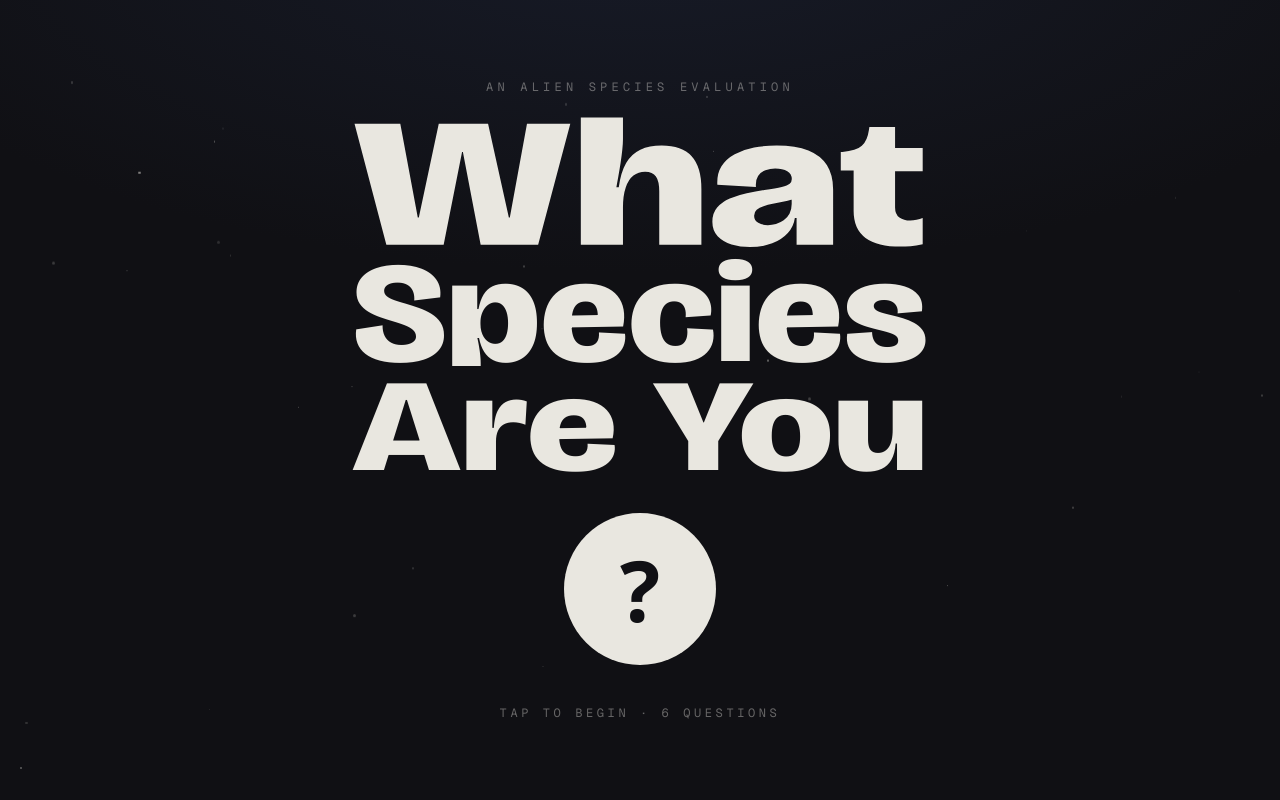
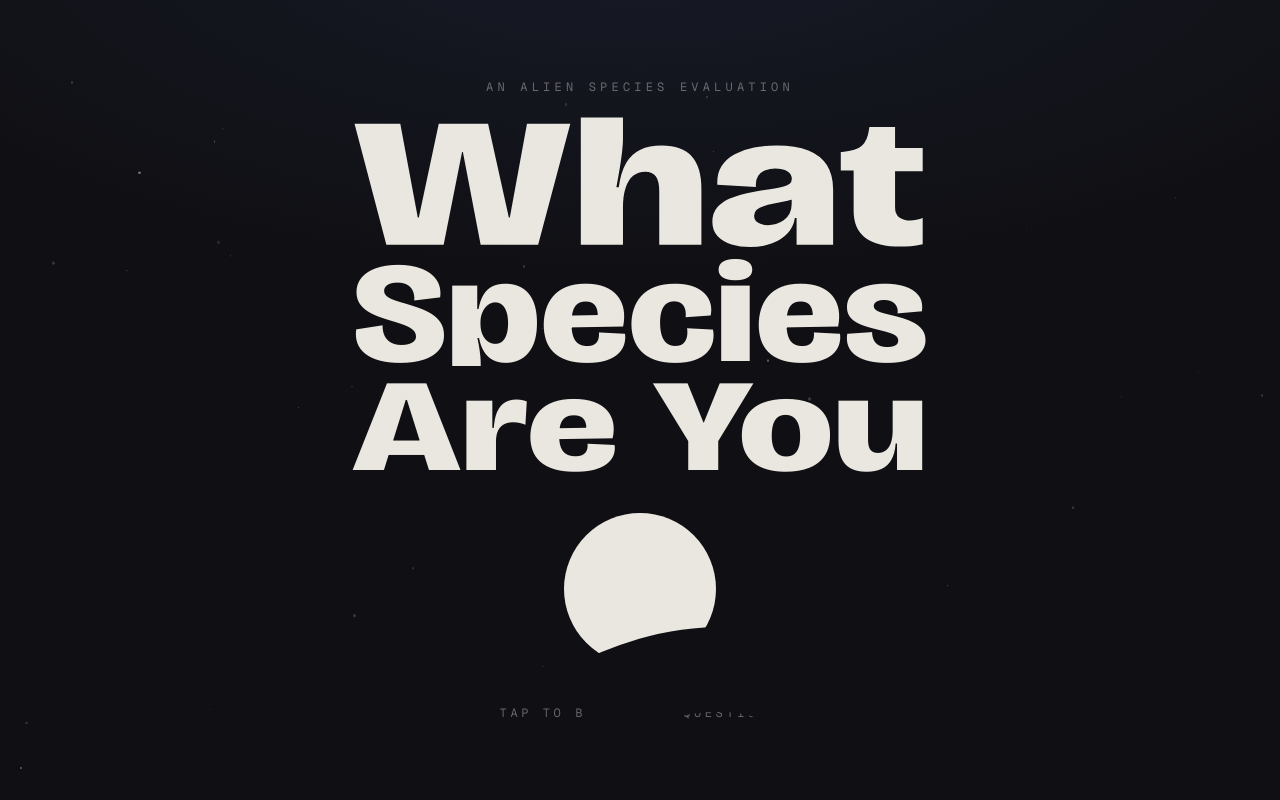
Before and after one commit to gare-Ware/species-eval, a Next.js app: page / in a window 1280 px wide. Built offline with nearby package versions, Linux system fonts and the light colour scheme.

Commit message:
syntax changes

```diff
--- a/src/components/Blob.tsx
+++ b/src/components/Blob.tsx
@@ -44,7 +44,7 @@ export function Blob({ step, species, onBegin }: BlobProps) {
       }}
       whileHover={interactive && !prefersReducedMotion ? PRESS_HERO.whileHover : undefined}
       whileTap={interactive && !prefersReducedMotion ? PRESS_HERO.whileTap : undefined}
-      className="relative shrink-0 rounded-full bg-accent transition-colors duration-(--theme-fade) [container-type:size] enabled:cursor-pointer"
+      className="relative shrink-0 rounded-full bg-accent transition-colors duration-(--theme-fade) @container-size enabled:cursor-pointer"
     >
       {/* Inner layer: the breathing loop stays off the step-driven button springs. */}
       <motion.span
--- a/src/components/QuestionCard.tsx
+++ b/src/components/QuestionCard.tsx
@@ -113,7 +113,7 @@ export const QuestionCard = forwardRef<HTMLElement, QuestionCardProps>(function
                 className={`w-full rounded-xl border px-5 py-4 text-left transition-colors disabled:cursor-default ${
                   isPicked
                     ? 'border-foreground bg-foreground text-background'
-                    : 'border-foreground/10 bg-foreground/[0.04] hover:border-foreground/35 hover:bg-foreground/[0.08]'
+                    : 'border-foreground/10 bg-foreground/4 hover:border-foreground/35 hover:bg-foreground/8'
                 }`}
               >
                 {option.label}
```
